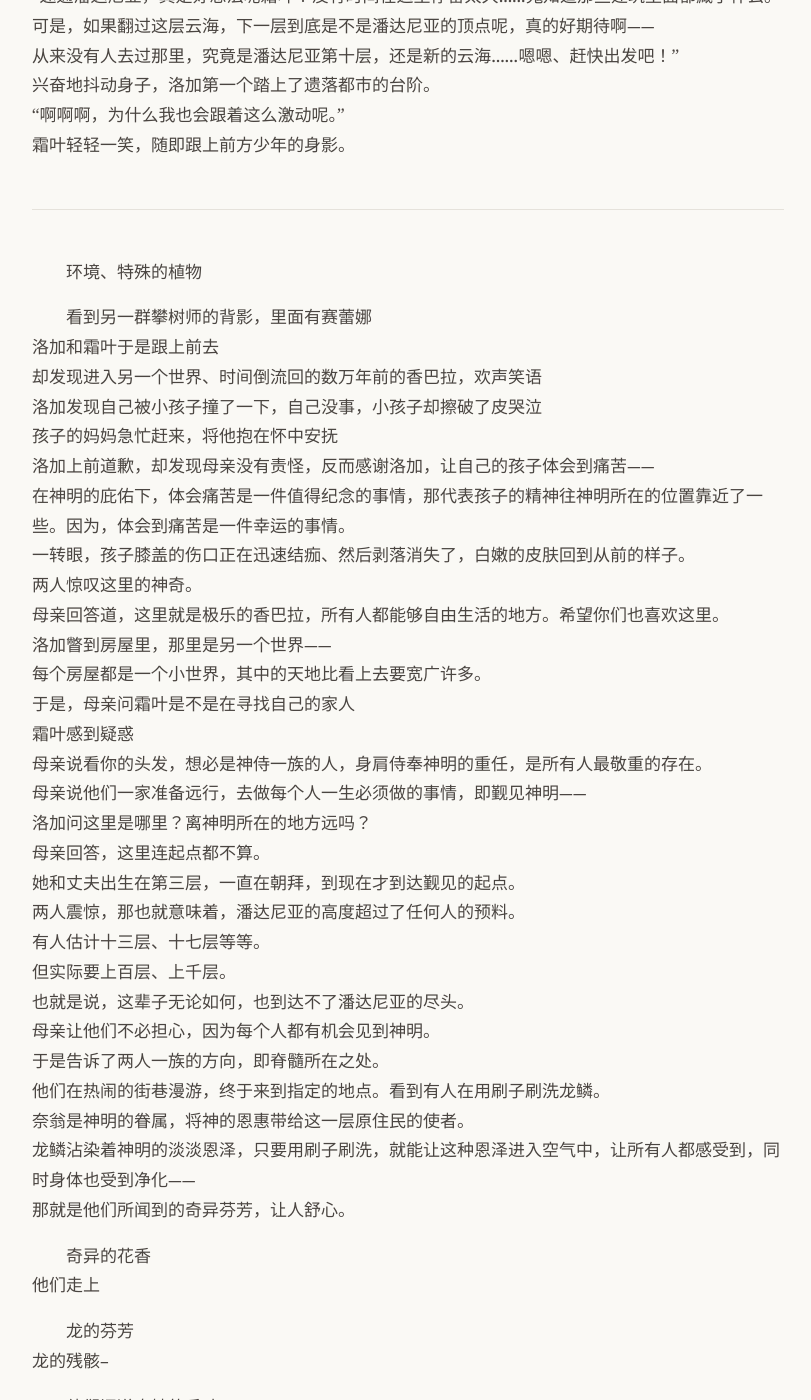
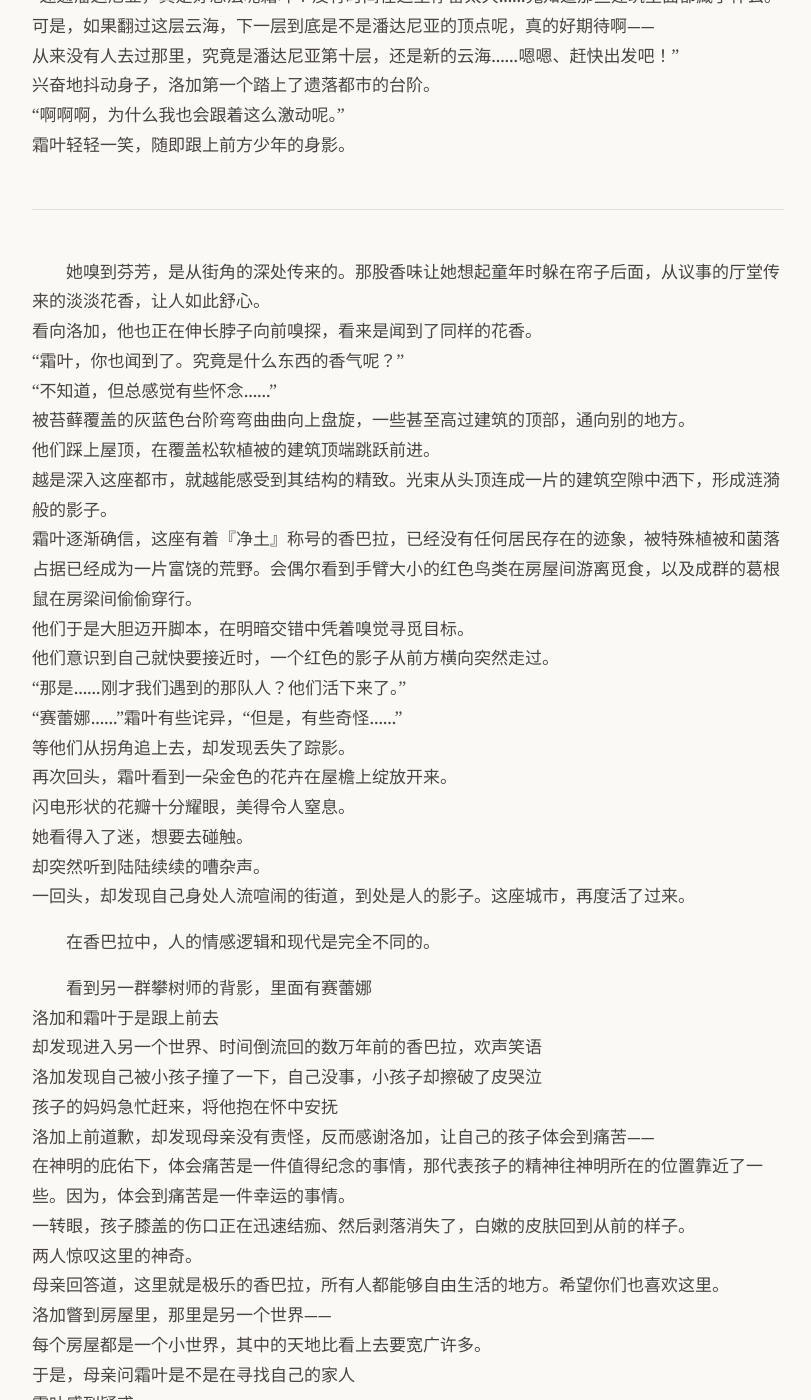
Before and after one commit to yihenc/yihenc.github.io, a Jekyll site: the page built from _posts/2026-03-03-驭者.md, in a window 1280 px wide and 1400 px high, scrolled down 1887 px. Shown: the whole window, without its empty margins (232-1043 px from the left). Built offline with Jekyll 4.4.1, drawn with Linux system fonts in a browser that asks for light colours; nearby versions of some CDN libraries; some of the changed text lies outside the part shown.

Commit message:
Update: 驭者

```diff
--- a/_posts/2026-03-03-驭者.md
+++ b/_posts/2026-03-03-驭者.md
@@ -43,7 +43,31 @@ date: 2026-03-03 00:00 +0000
 -----
 
 
-环境、特殊的植物
+她嗅到芬芳，是从街角的深处传来的。那股香味让她想起童年时躲在帘子后面，从议事的厅堂传来的淡淡花香，让人如此舒心。
+看向洛加，他也正在伸长脖子向前嗅探，看来是闻到了同样的花香。
+“霜叶，你也闻到了。究竟是什么东西的香气呢？”
+“不知道，但总感觉有些怀念……”
+被苔藓覆盖的灰蓝色台阶弯弯曲曲向上盘旋，一些甚至高过建筑的顶部，通向别的地方。
+他们踩上屋顶，在覆盖松软植被的建筑顶端跳跃前进。
+越是深入这座都市，就越能感受到其结构的精致。光束从头顶连成一片的建筑空隙中洒下，形成涟漪般的影子。
+霜叶逐渐确信，这座有着『净土』称号的香巴拉，已经没有任何居民存在的迹象，被特殊植被和菌落占据已经成为一片富饶的荒野。会偶尔看到手臂大小的红色鸟类在房屋间游离觅食，以及成群的葛根鼠在房梁间偷偷穿行。
+他们于是大胆迈开脚本，在明暗交错中凭着嗅觉寻觅目标。
+他们意识到自己就快要接近时，一个红色的影子从前方横向突然走过。
+“那是……刚才我们遇到的那队人？他们活下来了。”
+“赛蕾娜……”霜叶有些诧异，“但是，有些奇怪……”
+等他们从拐角追上去，却发现丢失了踪影。
+再次回头，霜叶看到一朵金色的花卉在屋檐上绽放开来。
+闪电形状的花瓣十分耀眼，美得令人窒息。
+她看得入了迷，想要去碰触。
+却突然听到陆陆续续的嘈杂声。
+一回头，却发现自己身处人流喧闹的街道，到处是人的影子。这座城市，再度活了过来。
+
+在香巴拉中，人的情感逻辑和现代是完全不同的。
+
+
+
+
+
 
 看到另一群攀树师的背影，里面有赛蕾娜
 洛加和霜叶于是跟上前去
@@ -75,6 +99,9 @@ date: 2026-03-03 00:00 +0000
 龙鳞沾染着神明的淡淡恩泽，只要用刷子刷洗，就能让这种恩泽进入空气中，让所有人都感受到，同时身体也受到净化——
 那就是他们所闻到的奇异芬芳，让人舒心。
 
+
+就算是看到赛蕾娜，霜叶也无法仇恨
+同时哭泣……自己不知为何没有复仇的欲望
 
 
 
```
Also changed, not shown: other parts of _posts/2026-03-03-驭者.md (+1 -1 lines).
